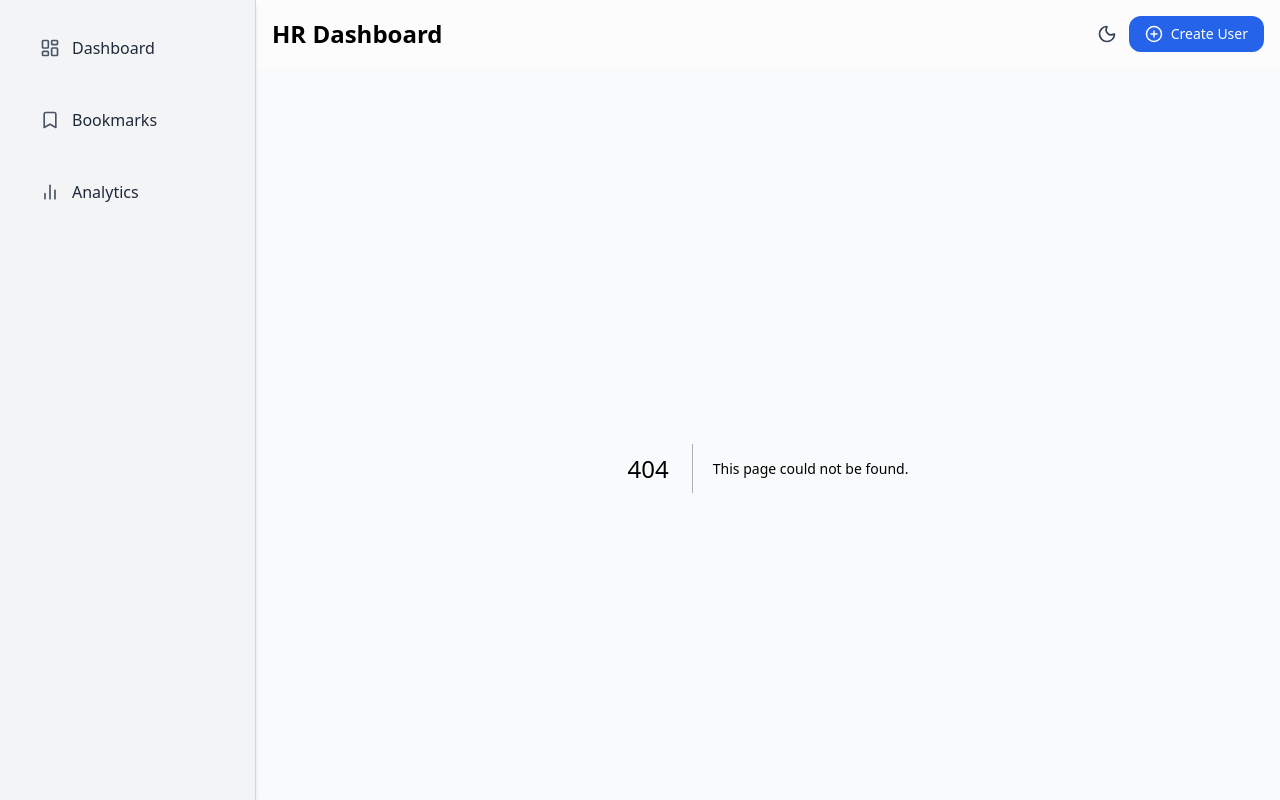
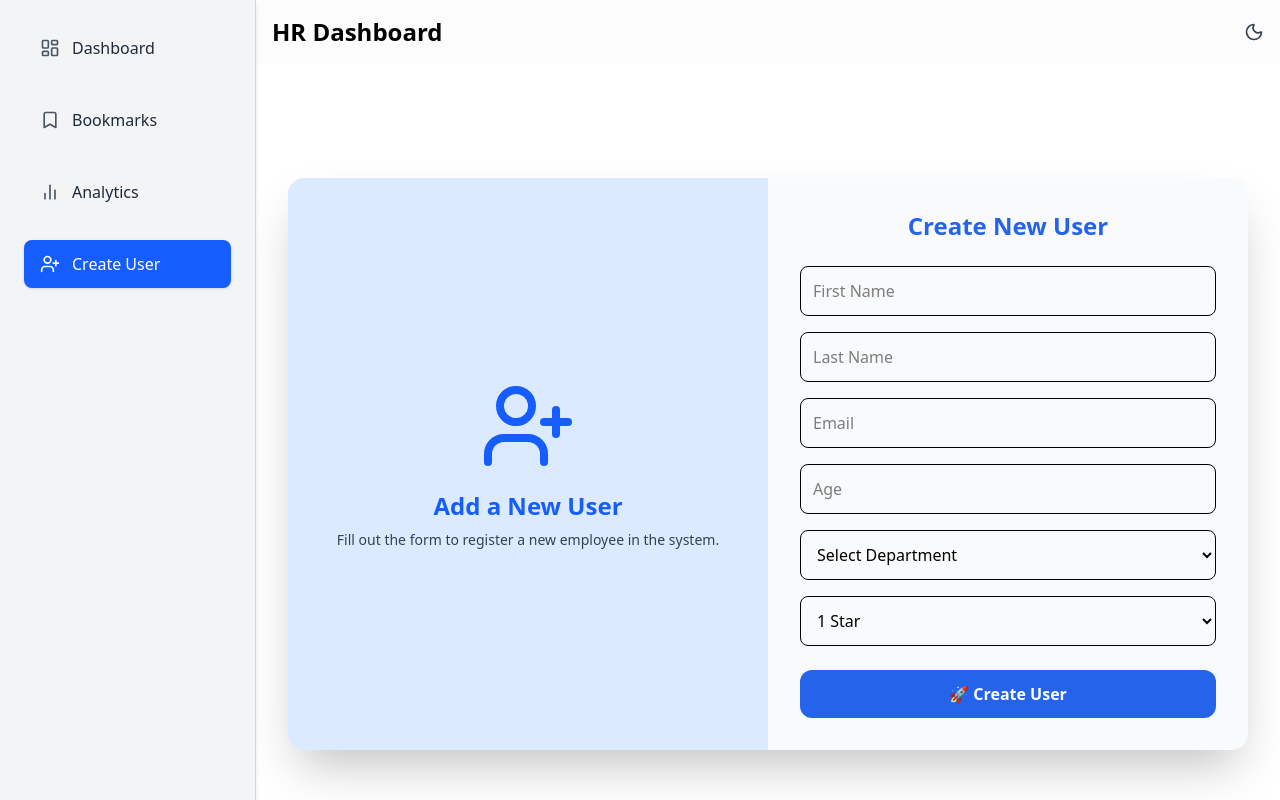
Before and after one commit to tanishabhatnagar/HR-Dashboard, a Next.js app in the folder Client/: page /create-user in a window 1280 px wide. Before the commit this address had no page. Built offline with nearby package versions, Linux system fonts and the light colour scheme.

Commit message:
added create user page

```diff
--- /dev/null
+++ b/Client/app/create-user/page.js
@@ -0,0 +1,137 @@
+'use client'
+
+import { useState, useEffect } from 'react'
+import { UserPlus } from 'lucide-react' // using lucide-react for icon
+
+export default function CreateUserPage() {
+  const [form, setForm] = useState({
+    firstName: '',
+    lastName: '',
+    email: '',
+    age: '',
+    department: '',
+    rating: 1,
+  })
+
+  const [error, setError] = useState('')
+  const [existingEmails, setExistingEmails] = useState([])
+
+  const departments = ['Engineering', 'HR', 'Sales', 'Design', 'Marketing']
+
+  useEffect(() => {
+    const stored = JSON.parse(localStorage.getItem('customUsers') || '[]')
+    const emails = stored.map(user => user.email.toLowerCase())
+    setExistingEmails(emails)
+  }, [])
+
+  const handleChange = (e) => {
+    const { name, value } = e.target
+    setForm({ ...form, [name]: value })
+  }
+
+  const validate = () => {
+    const { firstName, lastName, email, age, department } = form
+
+    if (!firstName || !lastName || !email || !age || !department) {
+      return 'Please fill all fields.'
+    }
+
+    if (!/^[a-zA-Z\s]+$/.test(firstName) || !/^[a-zA-Z\s]+$/.test(lastName)) {
+      return 'Names should only contain letters and spaces.'
+    }
+
+    if (!/^\S+@\S+\.\S+$/.test(email)) {
+      return 'Invalid email format.'
+    }
+
+    if (existingEmails.includes(email.toLowerCase())) {
+      return 'This email already exists.'
+    }
+
+    const ageNumber = Number(age)
+    if (isNaN(ageNumber) || ageNumber < 18 || ageNumber > 65) {
+      return 'Age must be a number between 18 and 65.'
+    }
+
+    return ''
+  }
+
+  const handleSubmit = () => {
+    const validationError = validate()
+    if (validationError) {
+      setError(validationError)
+      return
+    }
+
+    const newUser = {
+      ...form,
+      id: Date.now(),
+      age: Number(form.age),
+      rating: Number(form.rating),
+    }
+
+    const existing = JSON.parse(localStorage.getItem('customUsers') || '[]')
+    const updated = [...existing, newUser]
+    localStorage.setItem('customUsers', JSON.stringify(updated))
+
+    setForm({
+      firstName: '',
+      lastName: '',
+      email: '',
+      age: '',
+      department: '',
+      rating: 1,
+    })
+    setError('')
+  }
+
+  return (
+    <div className="min-h-screen bg-white dark:bg-gray-900 text-black dark:text-white flex items-center justify-center p-8">
+      <div className="flex flex-col md:flex-row bg-gray-50 dark:bg-gray-800 shadow-2xl rounded-2xl overflow-hidden w-full max-w-5xl">
+
+        {/* Left Side - Icon */}
+        <div className="flex flex-col items-center justify-center bg-blue-100 dark:bg-gray-700 p-8 md:w-1/2">
+          <UserPlus className="h-24 w-24 text-blue-600 dark:text-white mb-4" />
+          <h2 className="text-2xl font-bold text-blue-600 dark:text-white text-center">
+            Add a New User
+          </h2>
+          <p className="text-sm text-gray-700 dark:text-gray-300 text-center mt-2">
+            Fill out the form to register a new employee in the system.
+          </p>
+        </div>
+
+        {/* Right Side - Form */}
+        <div className="p-8 md:w-1/2">
+          <h1 className="text-2xl font-extrabold mb-6 text-center text-[#2563eb] dark:text-bg-blue-800">
+            Create New User
+          </h1>
+
+          <div className="space-y-4">
+            <input name="firstName" placeholder="First Name" className="w-full p-3 border rounded-lg dark:bg-gray-800" onChange={handleChange} value={form.firstName} />
+            <input name="lastName" placeholder="Last Name" className="w-full p-3 border rounded-lg dark:bg-gray-800" onChange={handleChange} value={form.lastName} />
+            <input name="email" placeholder="Email" className="w-full p-3 border rounded-lg dark:bg-gray-800" onChange={handleChange} value={form.email} />
+            <input name="age" placeholder="Age" className="w-full p-3 border rounded-lg dark:bg-gray-800" onChange={handleChange} value={form.age} />
+
+            <select name="department" className="w-full p-3 border rounded-lg dark:bg-gray-800" onChange={handleChange} value={form.department}>
+              <option value="">Select Department</option>
+              {departments.map(dep => <option key={dep} value={dep}>{dep}</option>)}
+            </select>
+
+            <select name="rating" className="w-full p-3 border rounded-lg dark:bg-gray-800" onChange={handleChange} value={form.rating}>
+              {[1, 2, 3, 4, 5].map(r => <option key={r} value={r}>{r} Star</option>)}
+            </select>
+          </div>
+
+          {error && <p className=" mt-3 text-sm">{error}</p>}
+
+          <button
+            onClick={handleSubmit}
+            className="bg-[#2563eb] hover:bg-blue-800 text-white font-semibold px-6 py-3 rounded-xl mt-6 w-full"
+          >
+            🚀 Create User
+          </button>
+        </div>
+      </div>
+    </div>
+  )
+}
--- a/Client/app/login/page.jsx
+++ b/Client/app/login/page.jsx
@@ -20,10 +20,10 @@ export default function LoginPage() {
   }
 
   return (
-    <div className="flex items-center justify-center h-screen bg-blue-50 dark:bg-blue-950">
+    <div className="flex items-center justify-center h-screen bg-white dark:bg-black">
       <form
         onSubmit={handleLogin}
-        className="bg-white dark:bg-blue-900 text-black dark:text-white p-8 rounded-xl shadow-md w-full max-w-sm space-y-4"
+        className="bg-white dark:bg-gray-900 text-black dark:text-white p-8 rounded-xl shadow-md w-full max-w-sm space-y-4"
       >
         <h2 className="text-2xl font-bold text-center">Login</h2>
         {error && <p className="text-red-500 text-sm">{error}</p>}
@@ -31,7 +31,7 @@ export default function LoginPage() {
         <input
           type="email"
           placeholder="Email"
-          className="w-full p-2 border border-gray-300 rounded dark:bg-blue-800 dark:border-blue-700"
+          className="w-full p-2 border border-gray-300 rounded dark:bg-gray-800 dark:border-gray-700"
           value={email}
           onChange={(e) => setEmail(e.target.value)}
         />
--- a/Client/component/CreateUserModal.js
+++ /dev/null
@@ -1,131 +0,0 @@
-'use client'
-
-import { useState, useEffect } from 'react'
-import { X } from 'lucide-react'
-
-export default function CreateUserModal({ isOpen, onClose, onUserCreated }) {
-  const [form, setForm] = useState({
-    firstName: '',
-    lastName: '',
-    email: '',
-    age: '',
-    department: '',
-    rating: 1,
-  })
-
-  const [error, setError] = useState('')
-  const [existingEmails, setExistingEmails] = useState([])
-
-  const departments = ['Engineering', 'HR', 'Sales', 'Design', 'Marketing']
-
-  useEffect(() => {
-    const stored = JSON.parse(localStorage.getItem('customUsers') || '[]')
-    const emails = stored.map(user => user.email.toLowerCase())
-    setExistingEmails(emails)
-  }, [])
-
-  const handleChange = (e) => {
-    const { name, value } = e.target
-    setForm({ ...form, [name]: value })
-  }
-
-  const validate = () => {
-    const { firstName, lastName, email, age, department } = form
-
-    if (!firstName || !lastName || !email || !age || !department) {
-      return 'Please fill all fields.'
-    }
-
-    if (!/^[a-zA-Z\s]+$/.test(firstName) || !/^[a-zA-Z\s]+$/.test(lastName)) {
-      return 'Names should only contain letters and spaces.'
-    }
-
-    if (!/^\S+@\S+\.\S+$/.test(email)) {
-      return 'Invalid email format.'
-    }
-
-    if (existingEmails.includes(email.toLowerCase())) {
-      return 'This email already exists.'
-    }
-
-    const ageNumber = Number(age)
-    if (isNaN(ageNumber) || ageNumber < 18 || ageNumber > 65) {
-      return 'Age must be a number between 18 and 65.'
-    }
-
-    return ''
-  }
-
-  const handleSubmit = () => {
-    const validationError = validate()
-    if (validationError) {
-      setError(validationError)
-      return
-    }
-
-    const newUser = {
-      ...form,
-      id: Date.now(),
-      age: Number(form.age),
-      rating: Number(form.rating),
-    }
-
-    const existing = JSON.parse(localStorage.getItem('customUsers') || '[]')
-    const updated = [...existing, newUser]
-    localStorage.setItem('customUsers', JSON.stringify(updated))
-    onUserCreated(newUser)
-    onClose()
-
-    setForm({
-      firstName: '',
-      lastName: '',
-      email: '',
-      age: '',
-      department: '',
-      rating: 1,
-    })
-    setError('')
-  }
-
-  if (!isOpen) return null
-
-  return (
-    <div className="fixed inset-0 z-50 bg-black bg-opacity-50 flex items-center justify-center">
-      <div className="bg-white rounded-xl p-6 w-full max-w-md text-black relative">
-        <button onClick={onClose} className="absolute top-2 right-2 text-gray-500 hover:text-black">
-          <X />
-        </button>
-        <h2 className="text-xl font-bold mb-4">Create New User</h2>
-
-        <div className="space-y-3">
-          <input name="firstName" placeholder="First Name" className="w-full p-2 border rounded"
-            onChange={handleChange} value={form.firstName} />
-          <input name="lastName" placeholder="Last Name" className="w-full p-2 border rounded"
-            onChange={handleChange} value={form.lastName} />
-          <input name="email" placeholder="Email" className="w-full p-2 border rounded"
-            onChange={handleChange} value={form.email} />
-          <input name="age" placeholder="Age" className="w-full p-2 border rounded"
-            onChange={handleChange} value={form.age} />
-          <select name="department" className="w-full p-2 border rounded"
-            onChange={handleChange} value={form.department}>
-            <option value="">Select Department</option>
-            {departments.map(dep => <option key={dep} value={dep}>{dep}</option>)}
-          </select>
-          <select name="rating" className="w-full p-2 border rounded"
-            onChange={handleChange} value={form.rating}>
-            {[1, 2, 3, 4, 5].map(r => <option key={r} value={r}>{r} Star</option>)}
-          </select>
-        </div>
-
-        {error && <p className="text-red-500 mt-2 text-sm">{error}</p>}
-
-        <button
-          onClick={handleSubmit}
-          className="bg-[#2563eb] text-white px-4 py-2 rounded-xl mt-4 w-full hover:bg-[#c3195d] transition"
-        >
-          Create User
-        </button>
-      </div>
-    </div>
-  )
-}
--- a/Client/component/Navbar.jsx
+++ b/Client/component/Navbar.jsx
@@ -1,7 +1,6 @@
 'use client'
 import { PlusCircle, Sun, Moon } from 'lucide-react'
 import { useEffect, useState } from 'react'
-import CreateUserModal from './CreateUserModal'
 
 export default function Navbar() {
   const [showModal, setShowModal] = useState(false)
@@ -32,7 +31,9 @@ const toggleTheme = () => {
   return (
     <>
       <header className="w-full bg-[#FCFCFC] dark:bg-[#1e1e1e] p-4 shadow flex items-center justify-between">
-        <h1 className="text-2xl font-bold text-black dark:text-white">HR Dashboard</h1>
+        <h1 className="text-2xl font-bold text-black dark:text-white text-right w-full md:text-left">
+  HR Dashboard
+</h1>
 
         <div className="flex items-center gap-3">
           <button
@@ -42,13 +43,7 @@ const toggleTheme = () => {
             {darkMode ? <Sun size={20} /> : <Moon size={20} />}
           </button>
 
-          <button
-            onClick={() => setShowModal(true)}
-            className="bg-[#2563eb] text-white px-4 py-2 rounded-xl hover:bg-[#1d4ed8] transition text-sm flex items-center gap-2"
-          >
-            <PlusCircle size={18} />
-            Create User
-          </button>
+
         </div>
       </header>
 
--- a/Client/component/Sidebar.jsx
+++ b/Client/component/Sidebar.jsx
@@ -9,6 +9,7 @@ import {
   BarChart2,
   Menu,
   X,
+  UserPlus, // ✅ icon for Create User
 } from 'lucide-react'
 
 export default function Sidebar() {
@@ -19,6 +20,7 @@ export default function Sidebar() {
     { href: '/', label: 'Dashboard', icon: LayoutDashboard },
     { href: '/bookmarks', label: 'Bookmarks', icon: Bookmark },
     { href: '/analytics', label: 'Analytics', icon: BarChart2 },
+    { href: '/create-user', label: 'Create User', icon: UserPlus }, // ✅ Added new tab
   ]
 
   return (
--- /dev/null
+++ b/Client/declarations.d.ts
@@ -0,0 +1,4 @@
+declare module "*.json" {
+  const value: any
+  export default value
+}
--- a/Client/package.json
+++ b/Client/package.json
@@ -9,8 +9,10 @@
     "lint": "next lint"
   },
   "dependencies": {
+    "@lottiefiles/react-lottie-player": "^3.6.0",
     "@netlify/plugin-nextjs": "^5.11.4",
     "chart.js": "^4.5.0",
+    "framer-motion": "^12.19.1",
     "js-cookie": "^3.0.5",
     "lucide-react": "^0.523.0",
     "next": "15.3.4",
```
Also changed, not shown: 1 other file (tests, documents, lock files or other folders).
